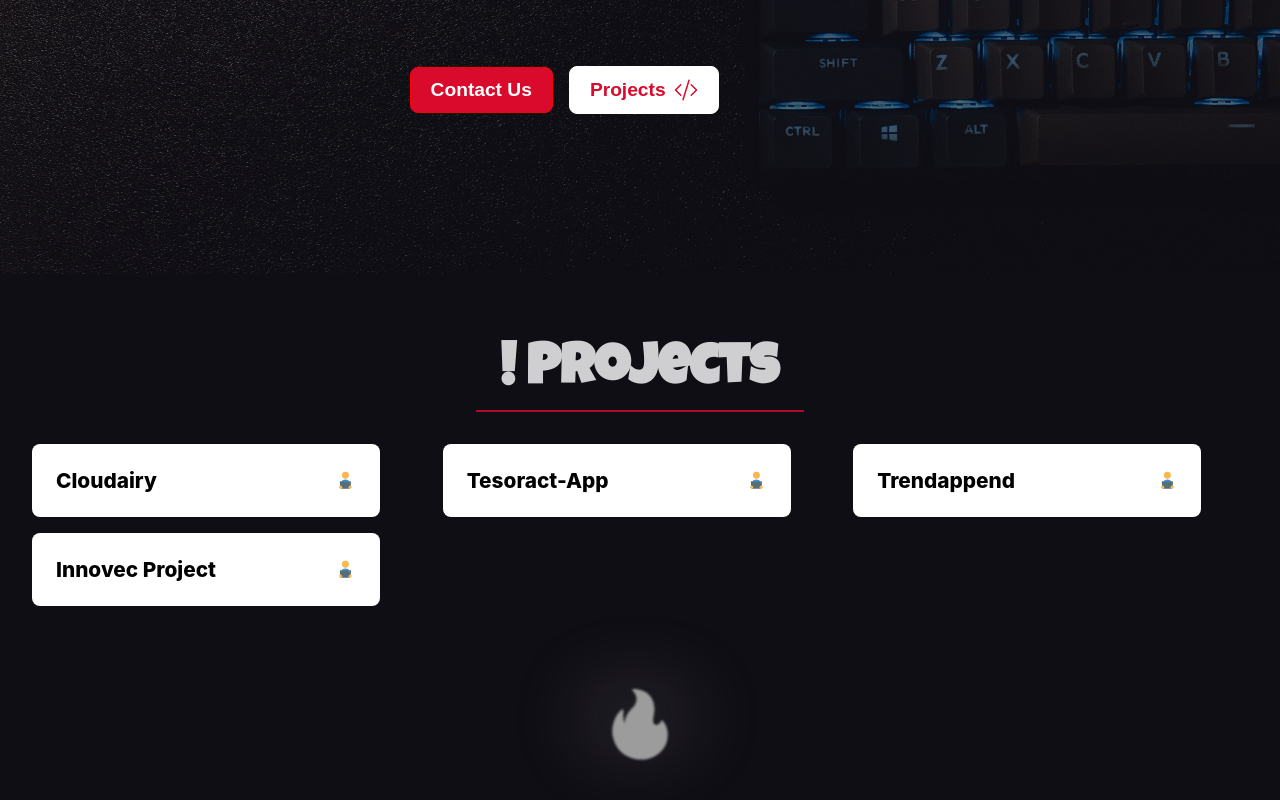
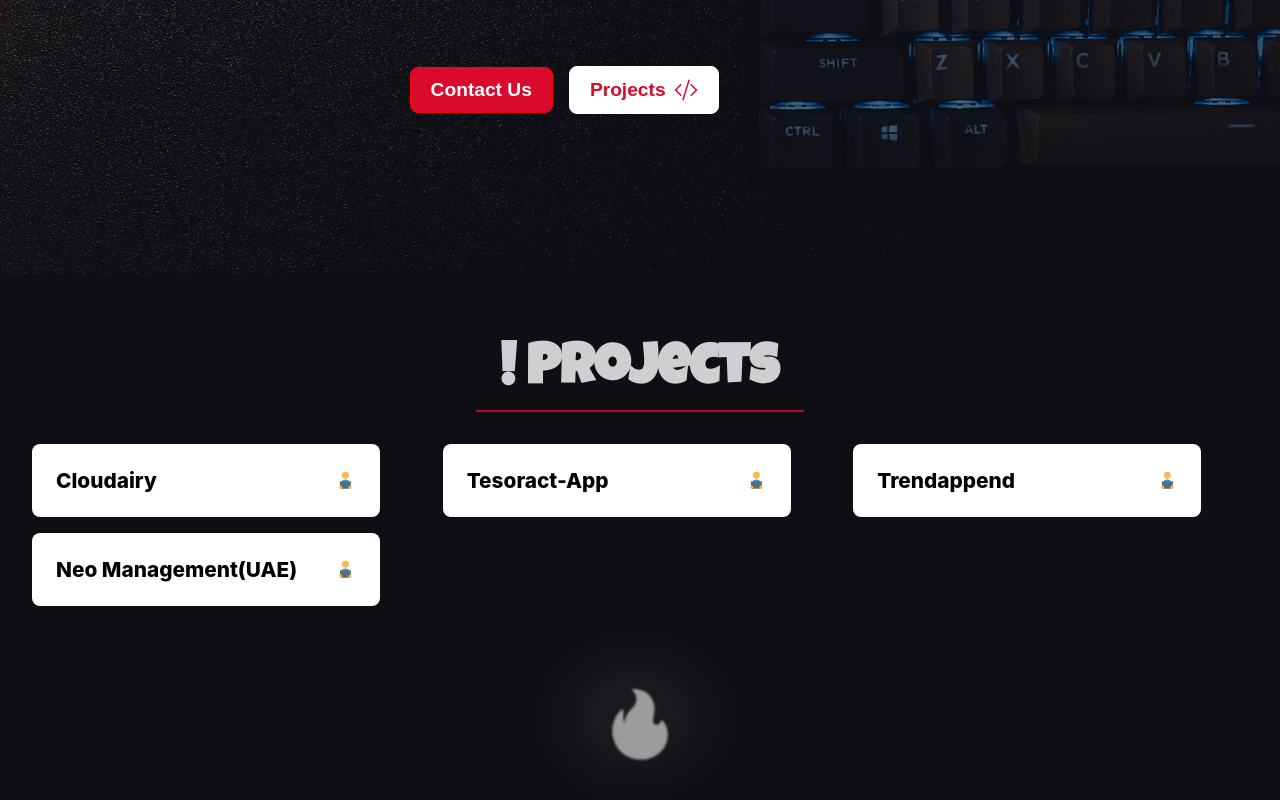
Before and after one commit to keyur6021/portfolio-web, a React (Create React App) app: page / in a window 1280 px wide. Shown: the part 526-1326 px from the top of the page. Built offline with nearby package versions, Linux system fonts and the light colour scheme; grey boxes are pictures that could not be loaded; a web font is replaced by a local one.

Commit message:
new chnages added

```diff
--- a/src/components/ProjectSection.jsx
+++ b/src/components/ProjectSection.jsx
@@ -30,10 +30,10 @@ const ProjectSection = ({ projectRef }) => {
             image: trend,
             description: "- Project is similar to Social media app tiktok, but here user can buy/ sell any products in any currency"
         }, {
-            name: 'Innovec Project',
+            name: 'Neo Management(UAE)',
             image: inovac,
-            description: "- A project for mechanical industry where user can easily track all the informations productivity, Quality, Time management and many more"
-        }
+            description: " It's a next js project, which focuses on driver supply Over the world, in this project I've created diffrent modules like driver management, project management, etc..."
+        },
     ]
 
     return (
```
